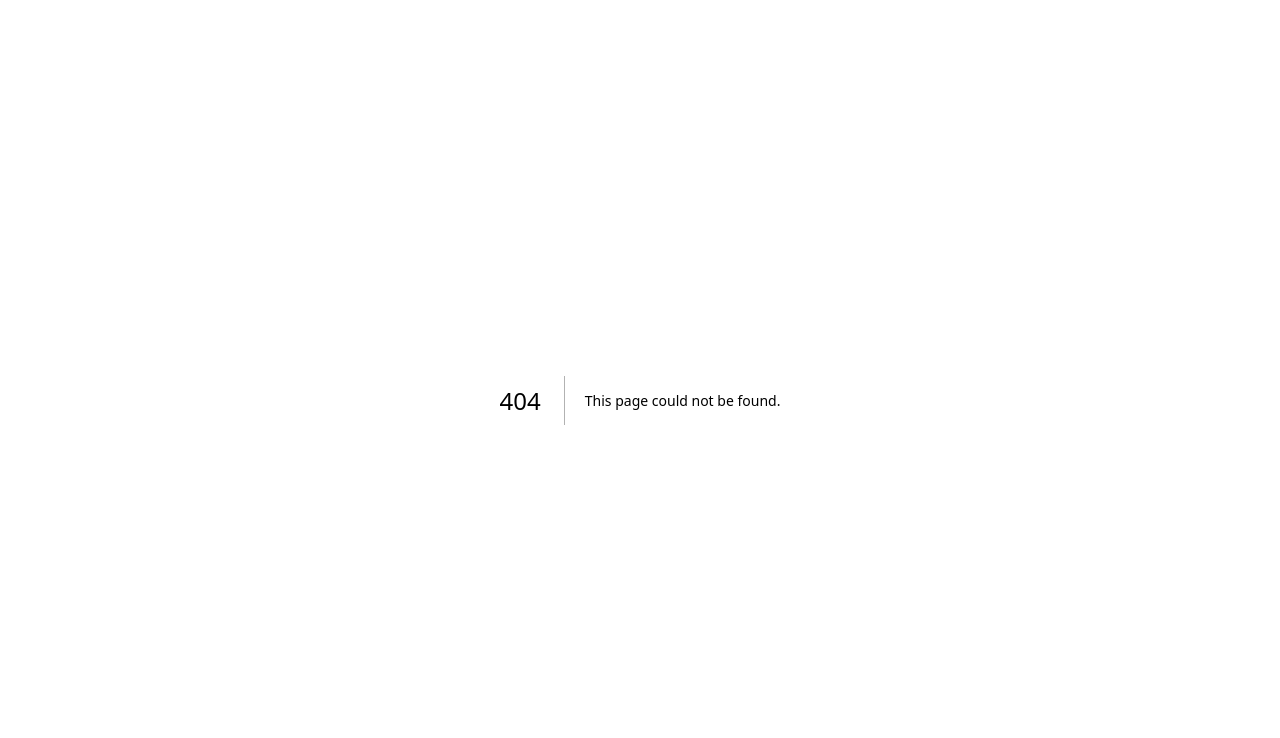
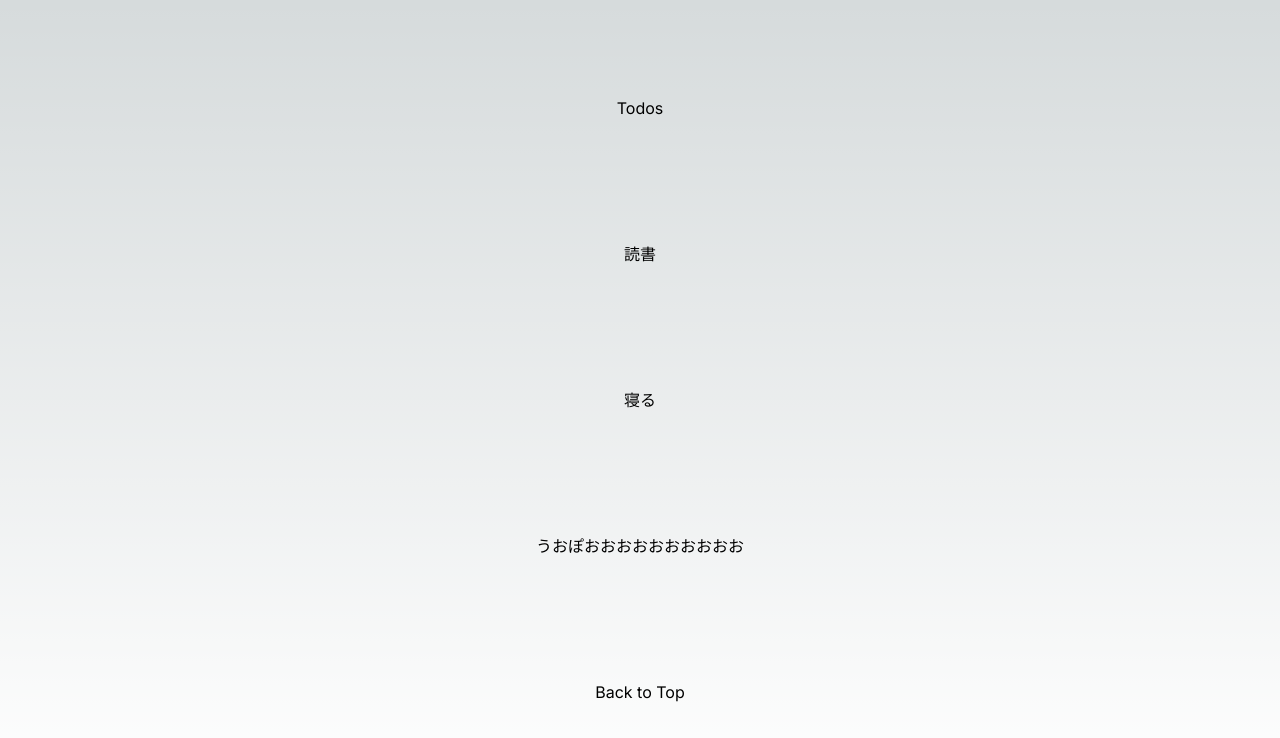
Before and after one commit to Suntory-Y-Water/inori-track, a Next.js app: page /todos in a window 1280 px wide. Before the commit this address had no page. Shown: the top 738 px of the page. Built offline with nearby package versions, Linux system fonts and the light colour scheme.

Commit message:
update: チュートリアル動画を見て簡単なAPIの実装

```diff
--- a/next.config.js
+++ b/next.config.js
@@ -1,4 +1,4 @@
 /** @type {import('next').NextConfig} */
-const nextConfig = {}
+const nextConfig = {};
 
-module.exports = nextConfig
+module.exports = nextConfig;
--- a/package.json
+++ b/package.json
@@ -15,7 +15,7 @@
     "@types/react-dom": "18.2.7",
     "autoprefixer": "10.4.15",
     "eslint-config-next": "13.4.19",
-    "next": "13.4.19",
+    "next": "^13.5.3",
     "postcss": "8.4.29",
     "prettier": "^3.0.3",
     "react": "18.2.0",
--- /dev/null
+++ b/pages/api/todos/index.tsx
@@ -0,0 +1,16 @@
+import { NextApiRequest, NextApiResponse } from 'next';
+
+type Todo = {
+  title: string;
+};
+
+const todos: Todo[] = [
+  { title: '読書' },
+  { title: '寝る' },
+  { title: 'うおぽおおおおおおおおおお' },
+];
+
+export default async (req: NextApiRequest, res: NextApiResponse) => {
+  await new Promise((resolve) => setTimeout(resolve, 4000));
+  res.status(200).json(todos);
+};
--- /dev/null
+++ b/src/app/components/Top/Top.tsx
@@ -0,0 +1,11 @@
+import Link from 'next/link';
+
+export default function Top() {
+  return (
+    <>
+      <p>
+        <Link href='/'>Back to Top</Link>
+      </p>
+    </>
+  );
+}
--- a/src/app/live/page.tsx
+++ b/src/app/live/page.tsx
@@ -1,8 +1,11 @@
+import Top from '../components/Top/Top';
+
 export default function Live() {
   return (
     <main className='flex min-h-screen flex-col items-center justify-between p-24'>
       <div className='z-10 max-w-5xl w-full items-center justify-between font-mono text-sm lg:flex'>
         <p>Hello Live</p>
+        <Top />
       </div>
     </main>
   );
--- a/src/app/page.tsx
+++ b/src/app/page.tsx
@@ -19,6 +19,11 @@ export default function Home() {
             <button type='button'>Go to Result Page</button>
           </Link>
         </div>
+        <div>
+          <Link href='/todos'>
+            <button type='button'>Go to todos Page</button>
+          </Link>
+        </div>
       </div>
     </main>
   );
--- /dev/null
+++ b/src/app/posts/first-post/page.tsx
@@ -0,0 +1,14 @@
+import Top from '@/app/components/Top/Top';
+
+export default function FirstPost() {
+  return (
+    <main className='flex min-h-screen flex-col items-center justify-between p-24'>
+      <>
+        <h1>First Post</h1>
+        <h2>
+          <Top />
+        </h2>
+      </>
+    </main>
+  );
+}
--- /dev/null
+++ b/src/app/todos/loading.tsx
@@ -0,0 +1,4 @@
+export default function Loading() {
+  // You can add any UI inside Loading, including a Skeleton.
+  return 'Loading...';
+}
--- /dev/null
+++ b/src/app/todos/page.tsx
@@ -0,0 +1,24 @@
+import Top from '@/app/components/Top/Top';
+
+type Todo = {
+  title: string;
+};
+const getData = async () => {
+  const res = await fetch('http://localhost:3000/api/todos');
+  return res.json();
+};
+
+export default async function Page() {
+  const todos: Todo[] = await getData();
+  return (
+    <main className='flex min-h-screen flex-col items-center justify-between p-24'>
+      <>
+        <h1>Todos</h1>
+        {todos.map((todo) => (
+          <div>{todo.title}</div>
+        ))}
+        <Top />
+      </>
+    </main>
+  );
+}
```
Also changed, not shown: 1 other file (tests, documents, lock files or other folders).
